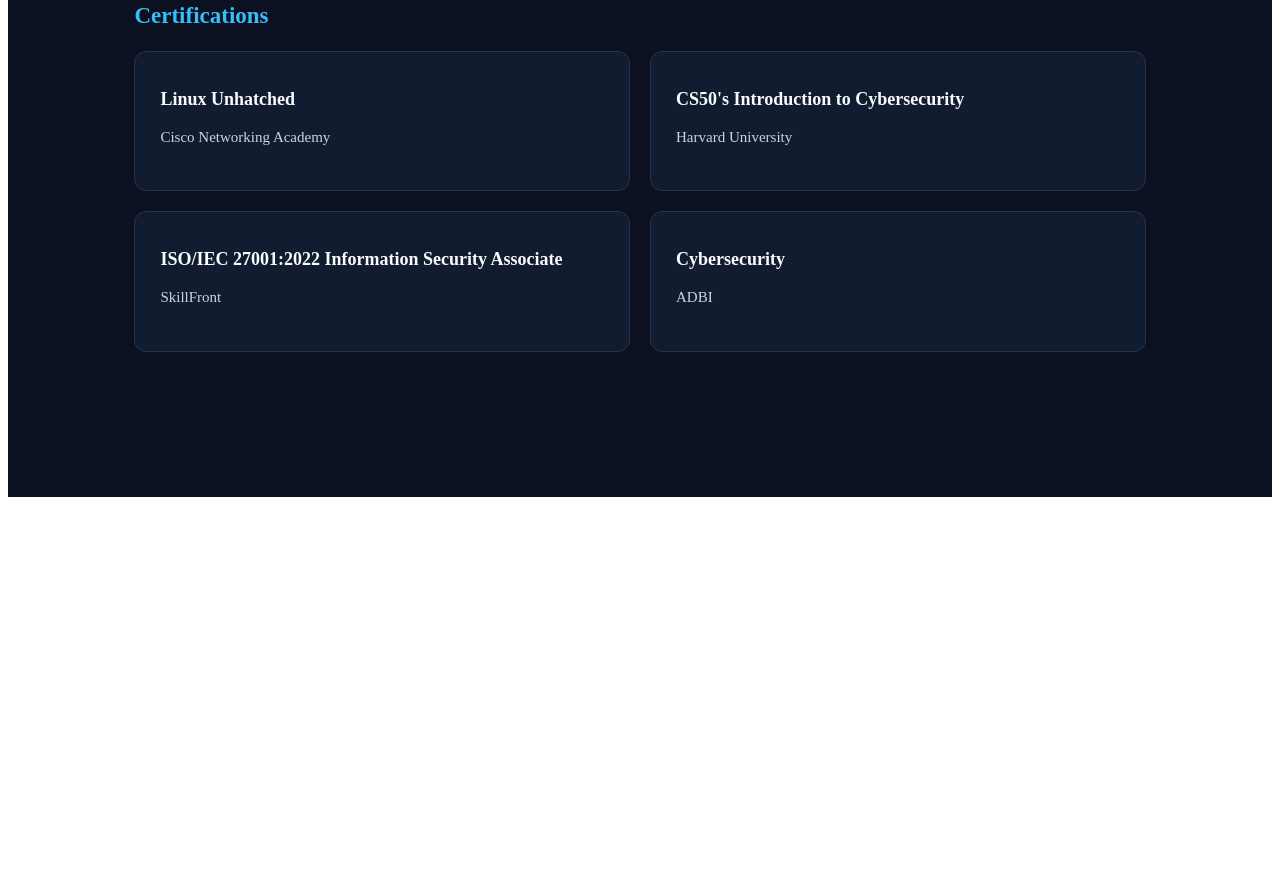
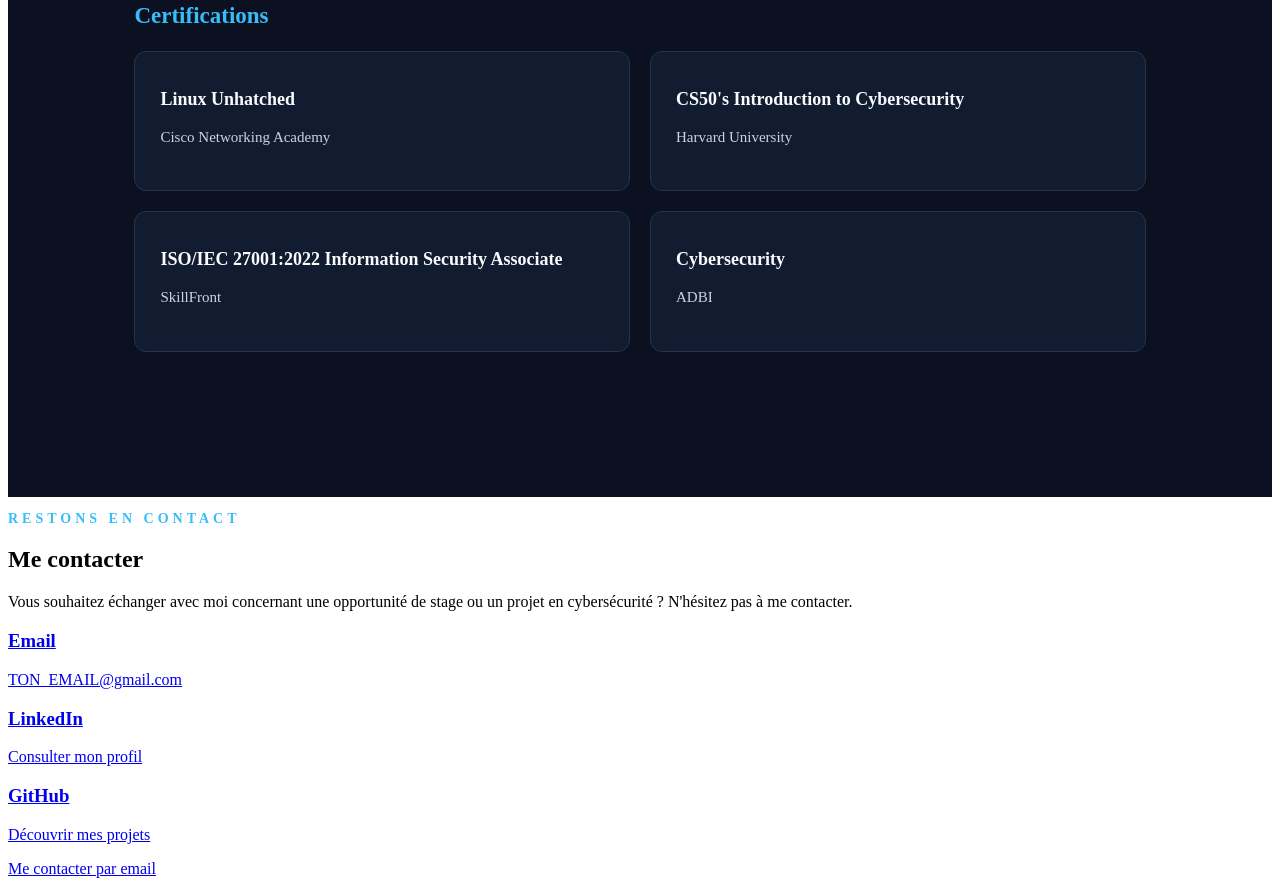
Before and after one commit to ZINEBGMAH3/ZINEBGMAH3.github.io, a plain HTML site: page index.html in a window 1280 px wide. Shown: the part 3264-4150 px from the top of the page. Before the commit the page ends 3769 px from the top, so only its background shows below. Drawn offline with Linux system fonts and the light colour scheme.

Commit message:
Create contact section in index.html
Added a contact section with email and LinkedIn links.

```diff
--- a/index.html
+++ b/index.html
@@ -247,5 +247,56 @@
 
 </section>
 
+<!-- CONTACT SECTION -->
+
+<section class="contact" id="contact">
+
+    <div class="contact-container">
+
+        <p class="eyebrow">RESTONS EN CONTACT</p>
+
+        <h2>Me <span class="blue">contacter</span></h2>
+
+        <p class="contact-description">
+            Vous souhaitez échanger avec moi concernant une
+            opportunité de stage ou un projet en cybersécurité ?
+            N'hésitez pas à me contacter.
+        </p>
+
+        <div class="contact-grid">
+
+            <a href="mailto:TON_EMAIL@gmail.com"
+               class="contact-card">
+                <h3>Email</h3>
+                <p>TON_EMAIL@gmail.com</p>
+            </a>
+
+            <a href="https://www.linkedin.com/in/zineb-gmah-a32875345/"
+               target="_blank"
+               rel="noopener noreferrer"
+               class="contact-card">
+                <h3>LinkedIn</h3>
+                <p>Consulter mon profil</p>
+            </a>
+
+            <a href="https://github.com/ZINEBGMAH3"
+               target="_blank"
+               rel="noopener noreferrer"
+               class="contact-card">
+                <h3>GitHub</h3>
+                <p>Découvrir mes projets</p>
+            </a>
+
+        </div>
+
+        <a href="mailto:TON_EMAIL@gmail.com"
+           class="contact-button">
+            Me contacter par email
+        </a>
+
+    </div>
+
+</section>
+
 </body>
 </html>
```
